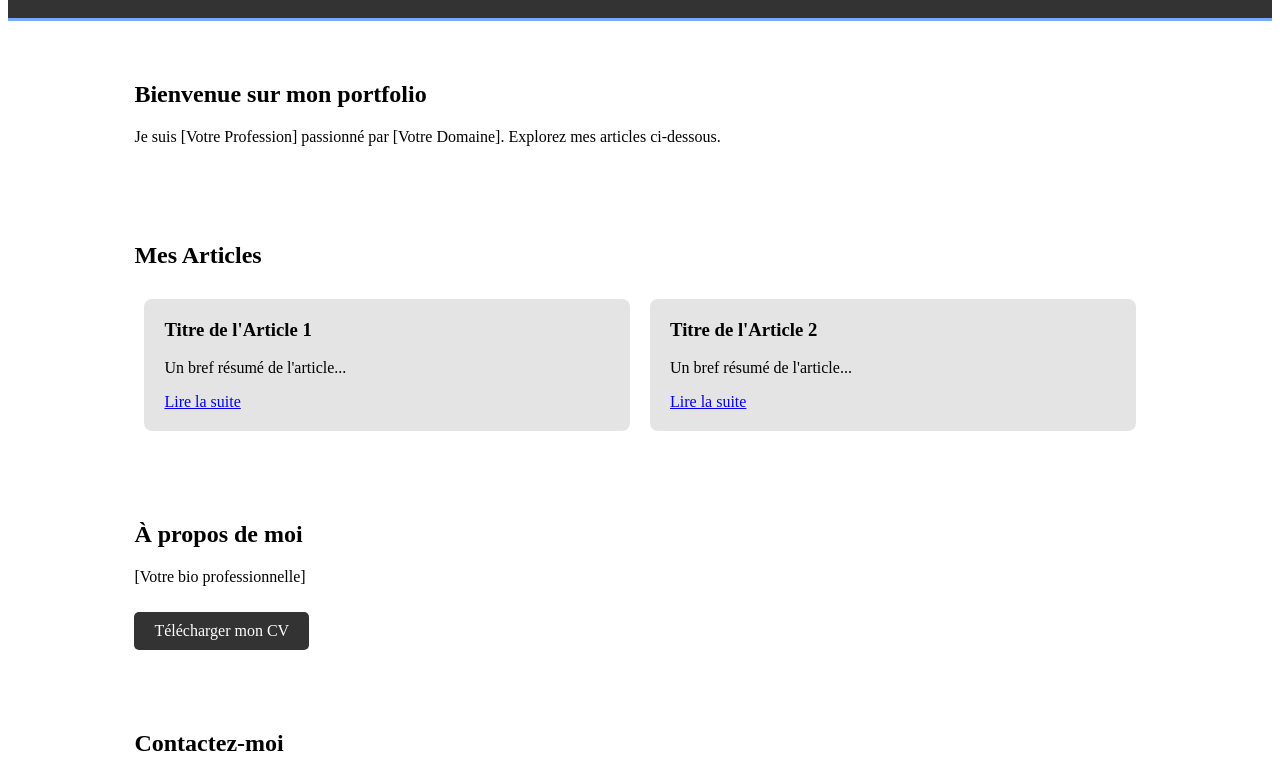
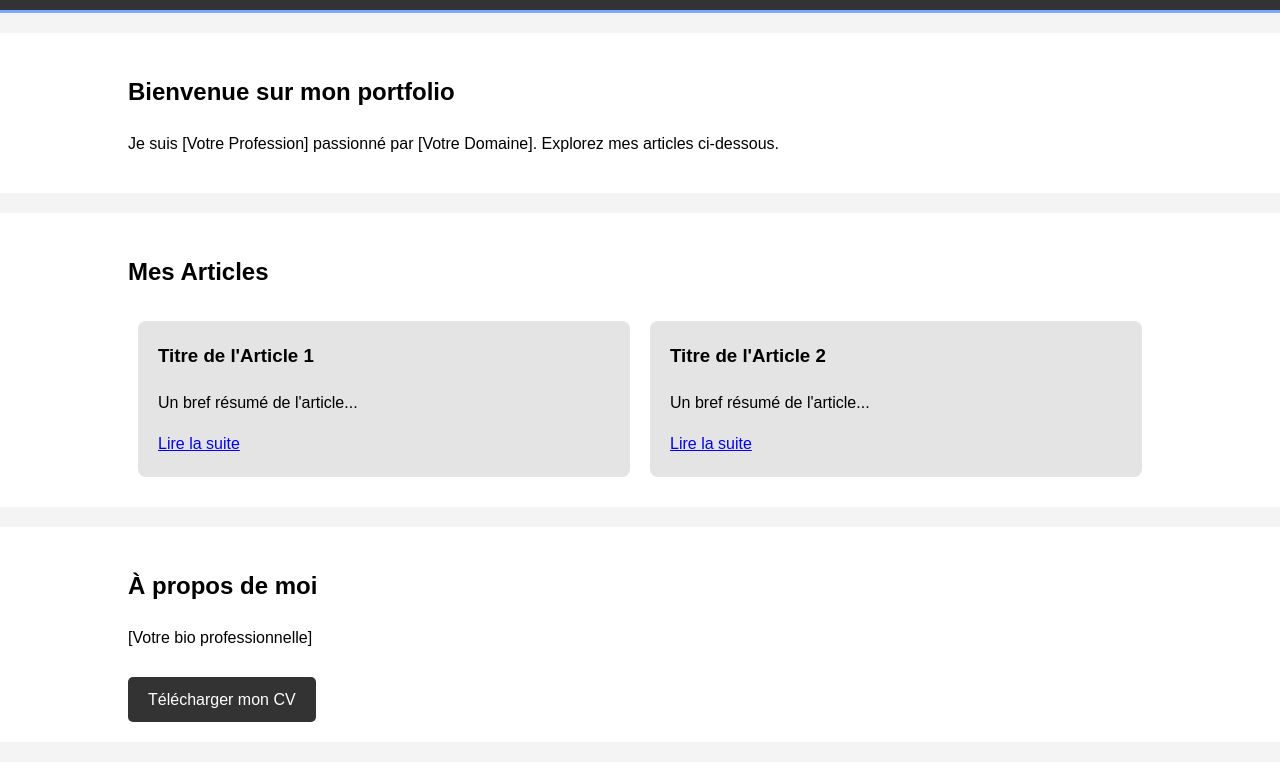
Before and after one commit to ThibaultMarchetti/articles, a plain HTML site: page index.html in a window 1280 px wide. Shown: the part 90-864 px from the top of the page. Drawn offline with Linux system fonts and the light colour scheme.

Commit message:
Mise à jour

```diff
--- a/styles.css
+++ b/styles.css
@@ -1,5 +1,3 @@
-<!DOCTYPE css>
-<css lang="fr">
 body {
     font-family: Arial, sans-serif;
     line-height: 1.6;
@@ -124,5 +122,3 @@ form button:hover {
 .btn:hover {
     background: #555;
 }
-</body>
-</css>
```
Also changed, not shown: index.html (renamed from index.html.html).
